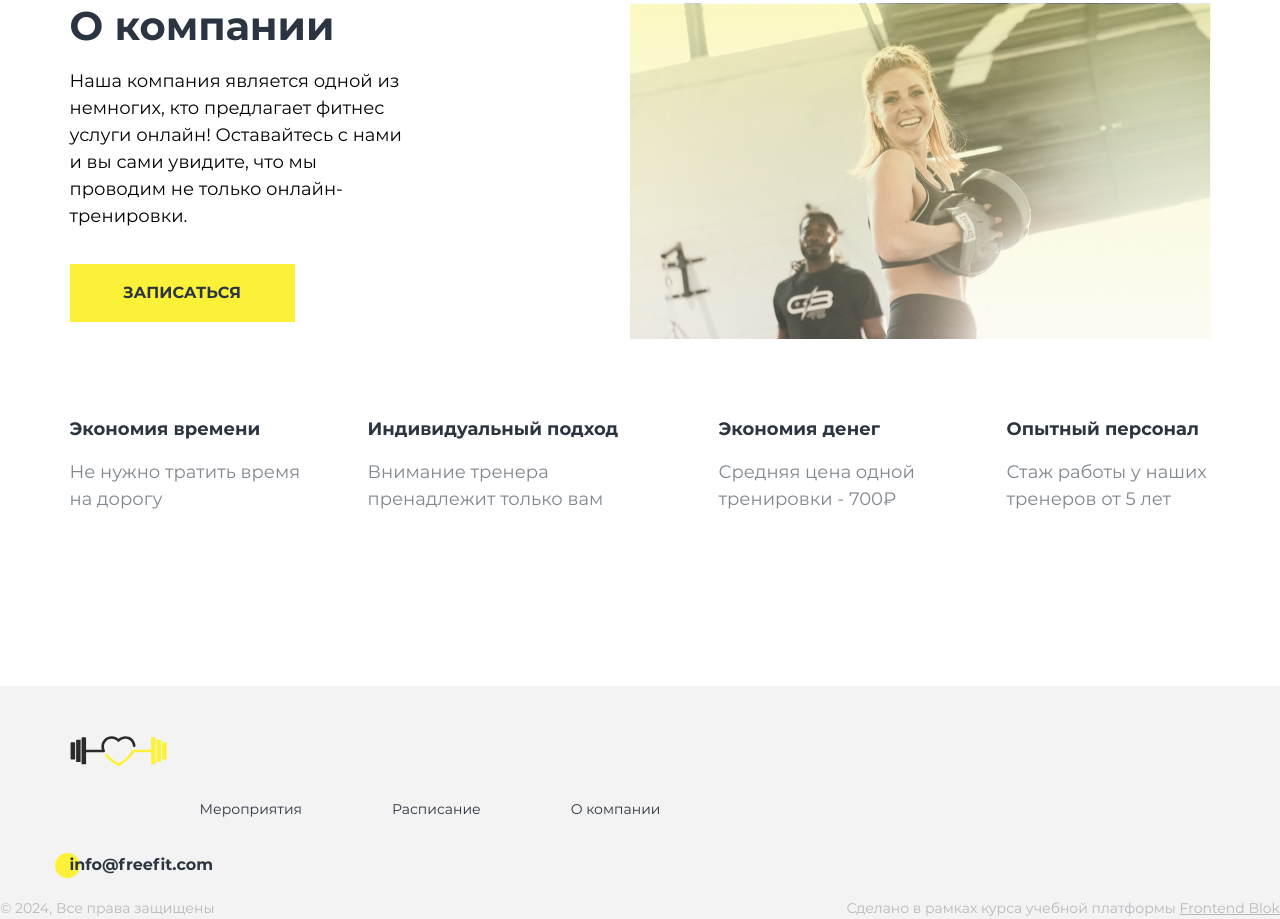
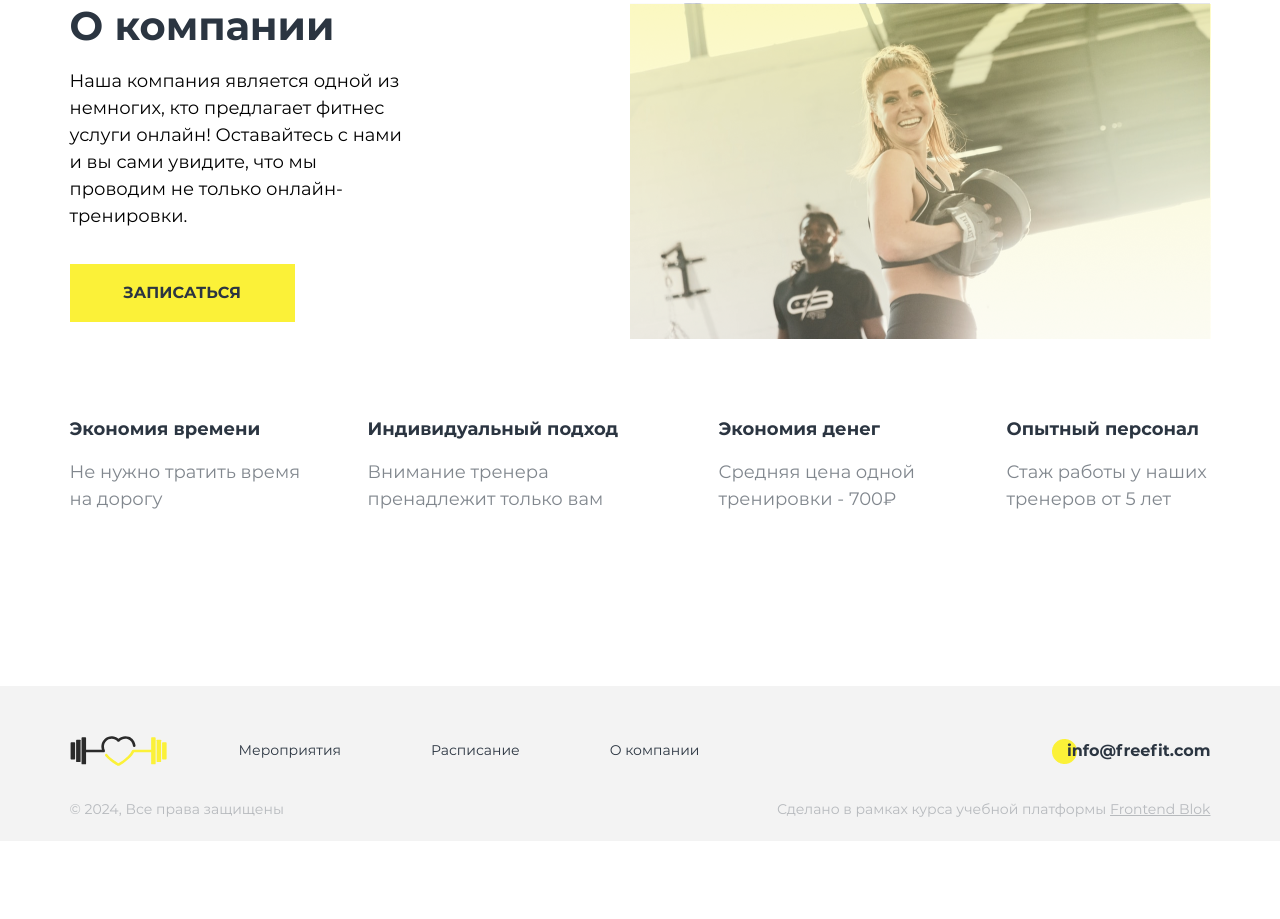
Before and after one commit to veronica-dm/Online-training, a plain HTML site: page index.html in a window 1280 px wide. Shown: the part 2476-3395 px from the top of the page. After the commit the page ends 3317 px from the top, so only its background shows below. Drawn offline with Linux system fonts and the light colour scheme.

Commit message:
footer link

```diff
--- a/index.html
+++ b/index.html
@@ -135,7 +135,7 @@
      </section>
      <footer class="footer">
         <div class="container _footer-container">
-            <a class="footer-wrapper">
+            <div class="footer-wrapper">
                 <div class="logo-footer"></div>
                 <nav class="nav-footer">
                     <a class="footer-link" href="#timetable-id">Мероприятия</a>
```
